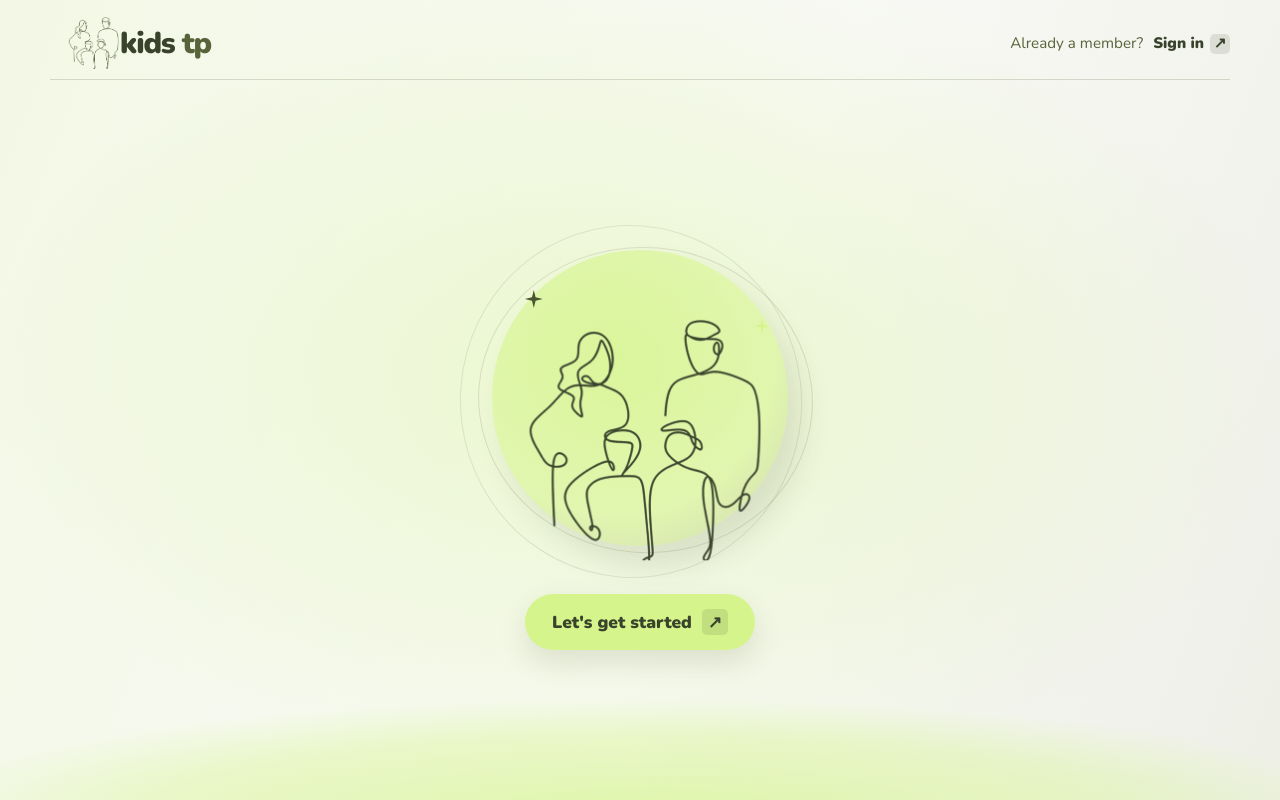
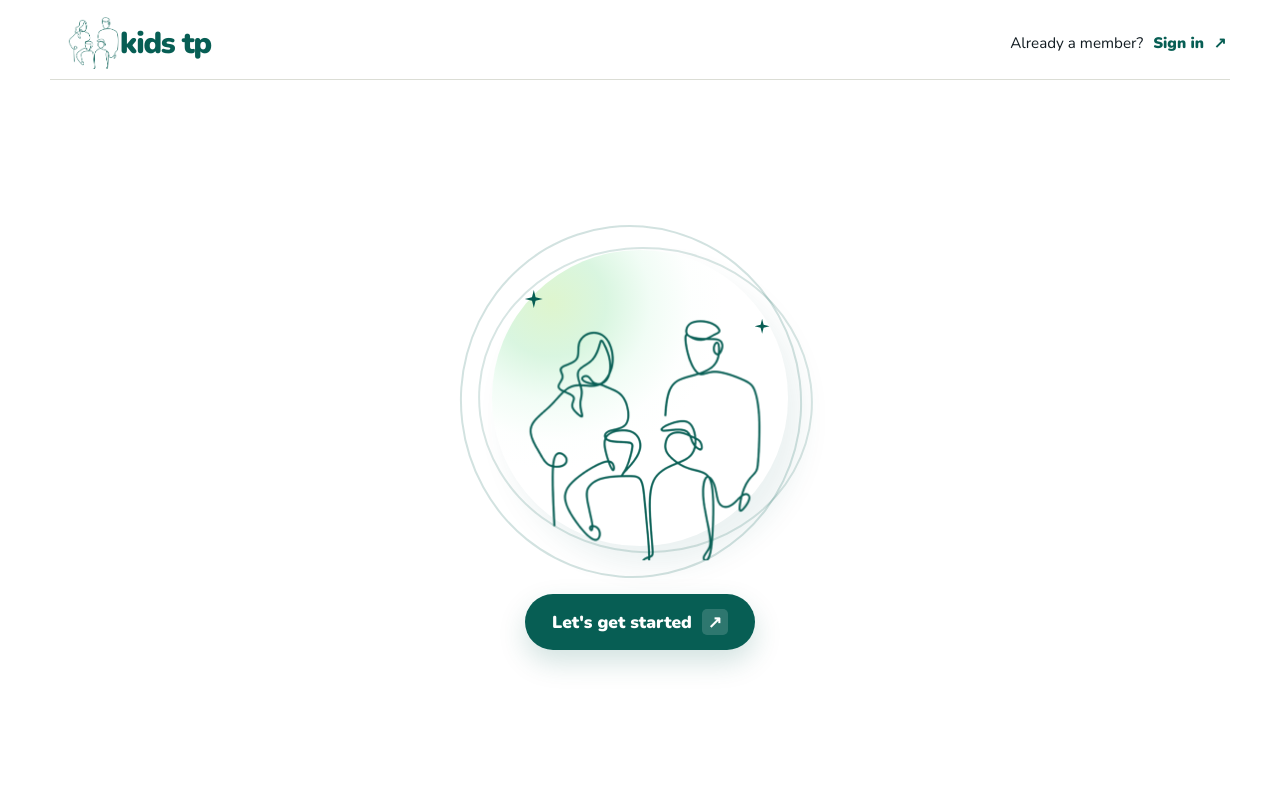
Before and after one commit to truketlema/kids-tp, a Vue app in the folder frontend/: page / in a window 1280 px wide. Built offline with nearby package versions, Linux system fonts and the light colour scheme; no server answers.

Commit message:
redesigning

```diff
--- a/frontend/src/assets/styles/home.css
+++ b/frontend/src/assets/styles/home.css
@@ -5,7 +5,7 @@
   flex-direction: column;
   padding: 8px clamp(16px, 3vw, 32px) 16px;
   overflow: hidden;
-  background: var(--welcome-page-background);
+  background: #FFFFFF;
   color: var(--color-primary-dark);
 }
 
@@ -13,8 +13,8 @@
   display: inline-grid;
   place-items: center;
   border-radius: 5px;
-  background: rgba(57, 67, 44, 0.12);
-  color: var(--color-primary-dark);
+  background: rgba(255, 255, 255, 0.16);
+  color: #FFFFFF;
   font-size: 15px;
   line-height: 1;
 }
@@ -45,9 +45,9 @@
   gap: 10px;
   padding: 10px 22px;
   border-radius: var(--radius-pill);
-  background: var(--color-primary-light);
-  box-shadow: 0 12px 28px rgba(75, 85, 49, 0.14);
-  color: var(--color-primary-dark);
+  background: #075E54;
+  box-shadow: 0 12px 28px rgba(7, 94, 84, 0.18);
+  color: #FFFFFF;
   font-size: var(--text-body);
   font-weight: 900;
   text-decoration: none;
@@ -58,7 +58,7 @@
 
 .start:hover {
   transform: translateY(-2px);
-  box-shadow: 0 16px 32px rgba(75, 85, 49, 0.2);
+  box-shadow: 0 12px 24px rgba(7, 94, 84, 0.22);
 }
 
 .action-arrow {
--- a/frontend/src/components/BrandLockup.vue
+++ b/frontend/src/components/BrandLockup.vue
@@ -25,7 +25,7 @@ defineProps({
   flex: 0 0 auto;
   align-items: center;
   gap: 0;
-  color: var(--color-primary-dark);
+  color: #075E54;
   text-decoration: none;
   white-space: nowrap;
 }
@@ -37,7 +37,7 @@ defineProps({
   width: 84px;
   margin-right: -14px;
   aspect-ratio: 390 / 315;
-  background: var(--color-primary);
+  background: #075E54;
   transform: translateY(-8px);
   -webkit-mask: url('/logo.png') center / contain no-repeat;
   mask: url('/logo.png') center / contain no-repeat;
@@ -53,7 +53,7 @@ defineProps({
 }
 
 .brand-name span {
-  color: var(--color-text-muted);
+  color: #075E54;
 }
 
 @media (max-width: 600px) {
--- a/frontend/src/components/FamilyArtwork.vue
+++ b/frontend/src/components/FamilyArtwork.vue
@@ -42,25 +42,27 @@ defineProps({
 
 .orbit-outer {
   inset: 2% 5% 0 0;
-  border: 1px solid rgba(75, 85, 49, 0.12);
+  border: 2.5px solid rgba(7, 94, 84, 0.18);
   transform: rotate(-7deg);
 }
 
 .orbit-inner {
   inset: 8% 2% 7% 5%;
-  border: 1px solid rgba(75, 85, 49, 0.15);
+  border: 2.5px solid rgba(7, 94, 84, 0.16);
   transform: rotate(5deg);
 }
 
 .orbit-glow {
   inset: 9%;
   background: radial-gradient(
-    circle at 42% 36%,
-    rgba(213, 245, 140, 0.78),
-    rgba(213, 245, 140, 0.54) 62%,
-    rgba(119, 127, 67, 0.28)
+    ellipse 58% 56% at 20% 18%,
+    rgba(215, 243, 195, 0.82) 0%,
+    rgba(190, 239, 202, 0.58) 32%,
+    rgba(205, 246, 220, 0.28) 58%,
+    rgba(238, 252, 244, 0.10) 82%,
+    rgba(255, 255, 255, 0) 100%
   );
-  box-shadow: 14px 20px 30px rgba(57, 67, 44, 0.12);
+  box-shadow: 14px 20px 30px rgba(7, 94, 84, 0.08);
 }
 
 .family-mark {
@@ -69,7 +71,7 @@ defineProps({
   display: block;
   width: 108%;
   aspect-ratio: 390 / 315;
-  background: var(--color-primary-dark);
+  background: #075E54;
   filter: drop-shadow(0 1px 1px rgba(41, 43, 32, 0.14));
   transform: translateY(2%);
   -webkit-mask: url('/logo.png') center / contain no-repeat;
@@ -81,7 +83,7 @@ defineProps({
   z-index: 2;
   width: 15px;
   height: 15px;
-  background: var(--color-primary-light);
+  background: #075E54;
   clip-path: polygon(50% 0, 60% 40%, 100% 50%, 60% 60%, 50% 100%, 40% 60%, 0 50%, 40% 40%);
 }
 
@@ -90,12 +92,13 @@ defineProps({
   left: 18%;
   width: 18px;
   height: 18px;
-  background: var(--color-primary);
+  background: #075E54;
 }
 
 .sparkle-two {
   top: 28%;
   right: 14%;
+  background: #075E54;
 }
 
 .family-orbit--auth {
--- a/frontend/src/components/PublicHeader.vue
+++ b/frontend/src/components/PublicHeader.vue
@@ -48,7 +48,7 @@ defineProps({
   align-items: center;
   gap: 10px;
   margin: 0;
-  color: #59633A;
+  color: #111B21;
   font-size: var(--text-small);
 }
 
@@ -56,7 +56,7 @@ defineProps({
   display: inline-flex;
   align-items: center;
   gap: 6px;
-  color: var(--color-primary-dark);
+  color: #075E54;
   font-weight: 900;
   text-decoration: none;
 }
@@ -71,8 +71,8 @@ defineProps({
   height: 20px;
   place-items: center;
   border-radius: 5px;
-  background: rgba(57, 67, 44, 0.12);
-  color: var(--color-primary-dark);
+  background: rgba(7, 94, 84, 0);
+  color: #075E54;
   font-size: 15px;
   line-height: 1;
 }
```
